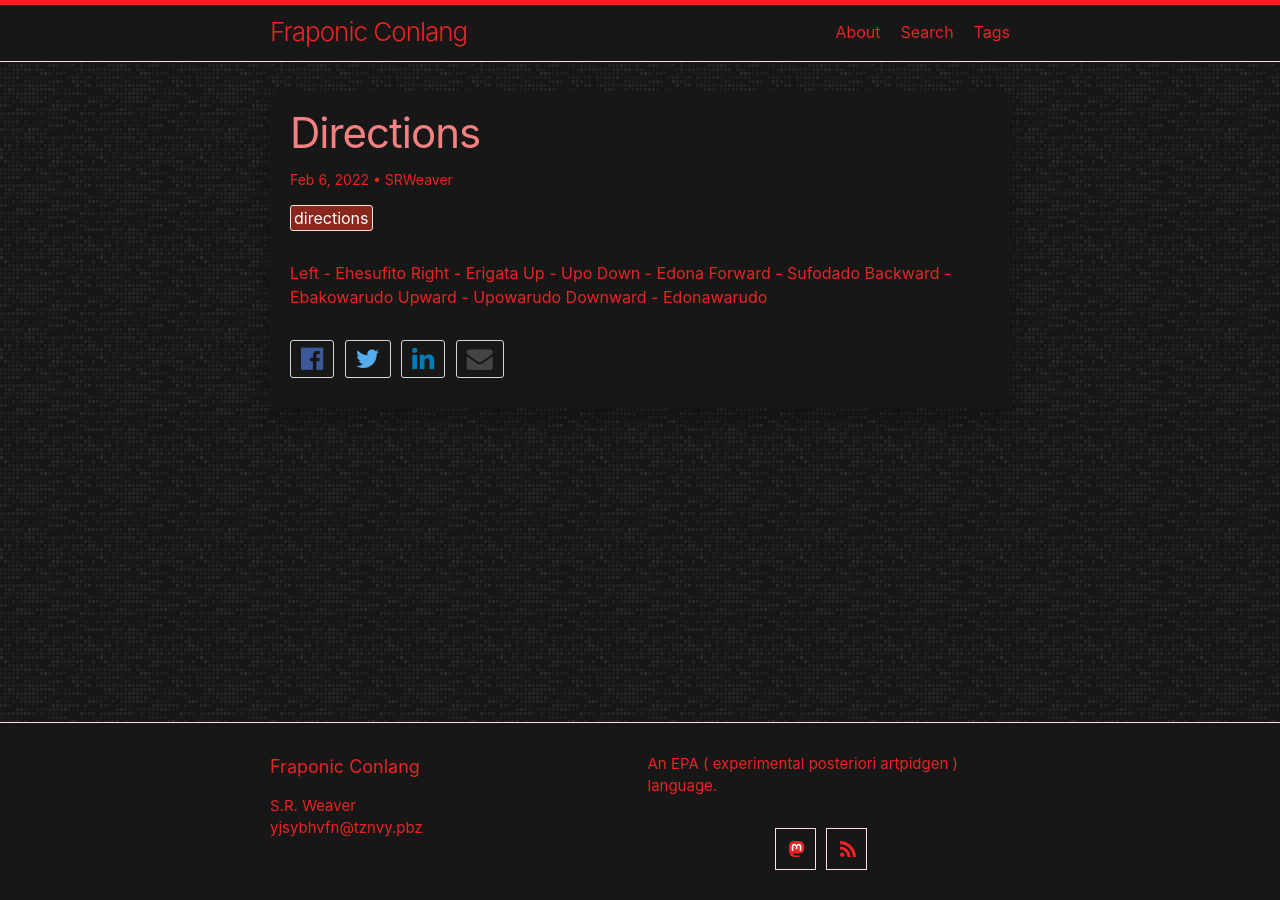
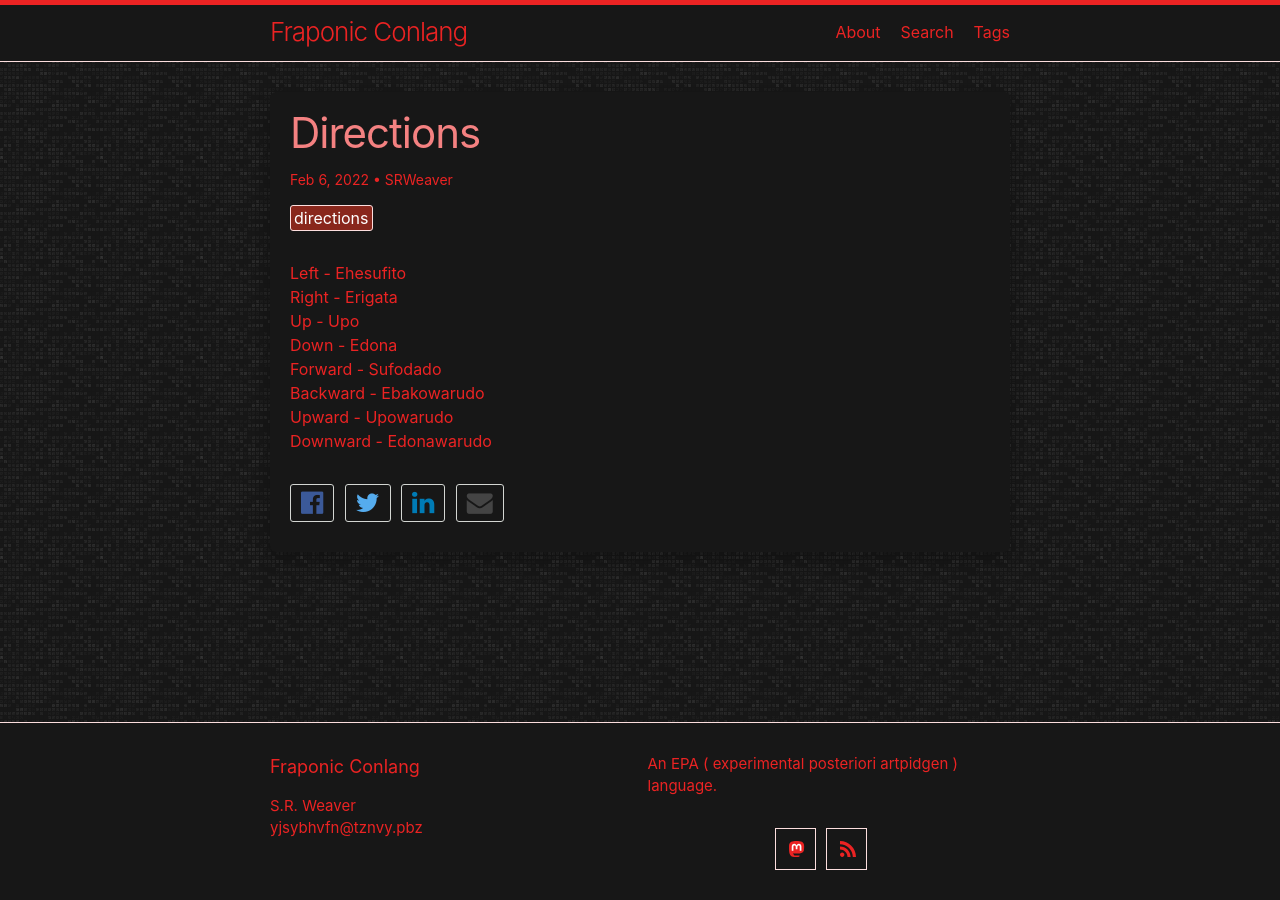
Before and after one commit to LWFlouisa/FraponicConlang, a Jekyll site: the page built from _posts/2022-02-06-directions.md, in a window 1280 px wide. Built offline with Jekyll 4.4.1, drawn with Linux system fonts in a browser that asks for light colours.

```diff
--- a/_posts/2022-02-06-directions.md
+++ b/_posts/2022-02-06-directions.md
@@ -4,11 +4,11 @@ author: SRWeaver
 tags: directions
 layout: post
 ---
-Left - Ehesufito
-Right - Erigata
-Up - Upo
-Down - Edona
-Forward - Sufodado
-Backward - Ebakowarudo
-Upward - Upowarudo
+Left - Ehesufito<br />
+Right - Erigata<br />
+Up - Upo<br />
+Down - Edona<br />
+Forward - Sufodado<br />
+Backward - Ebakowarudo<br />
+Upward - Upowarudo<br />
 Downward - Edonawarudo
```
